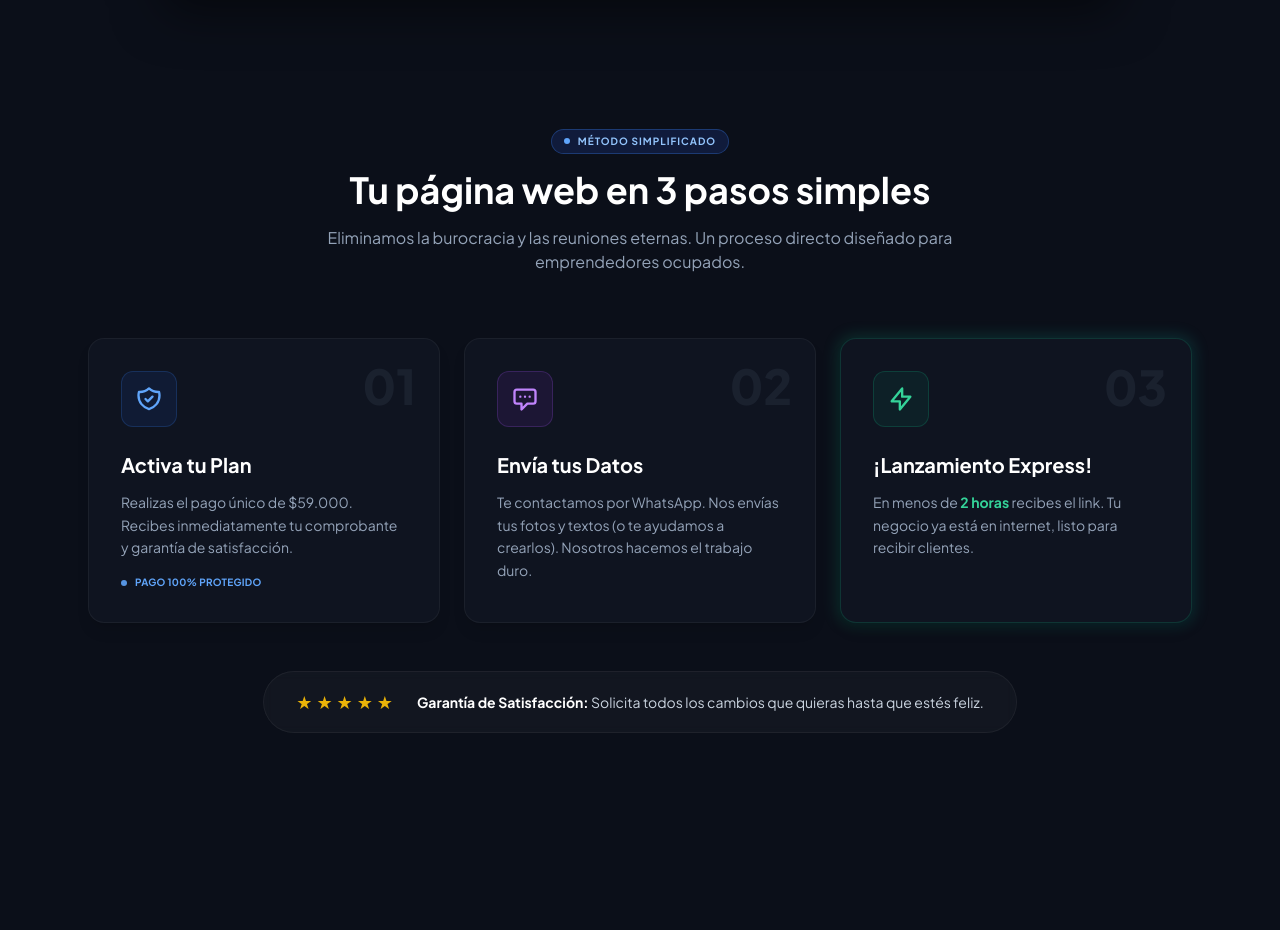
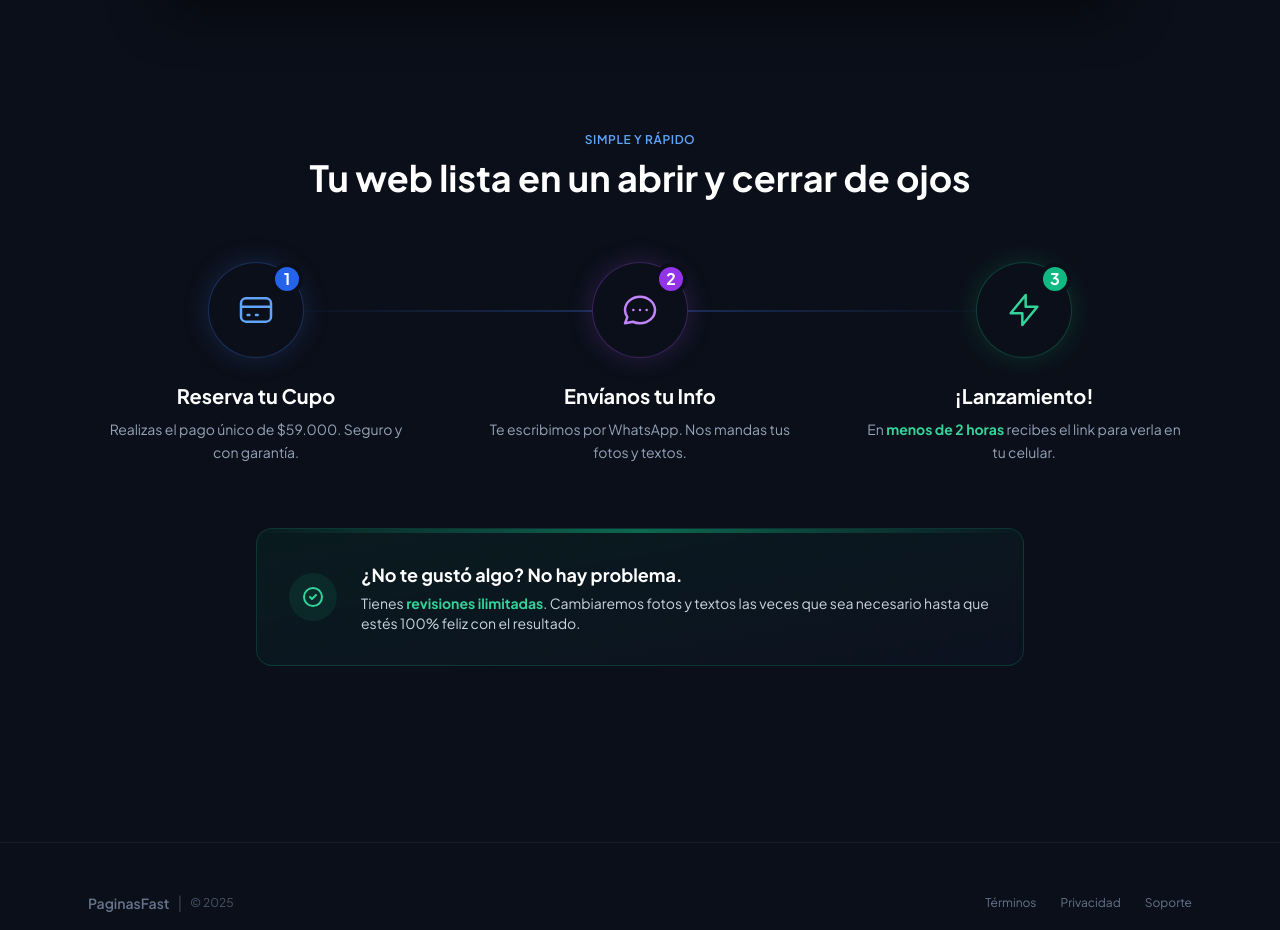
Before and after one commit to depsu/PaginasFast2025, a website: page public/ofertas/apoyo-emprendedor.html in a window 1280 px wide. Shown: the part 2886-3816 px from the top of the page. Drawn offline with nearby package versions, Linux system fonts and the light colour scheme; files that its build step writes are made by us from their sources.

Commit message:
mejoras 2

```diff
--- a/public/ofertas/apoyo-emprendedor.html
+++ b/public/ofertas/apoyo-emprendedor.html
@@ -600,99 +600,75 @@
 
 
 
-<section class="max-w-6xl mx-auto px-4 sm:px-6 mb-32 relative">
+<section class="max-w-6xl mx-auto px-4 sm:px-6 mb-24 relative">
 
             <div class="text-center mb-16">
-                <div class="inline-flex items-center gap-2 px-3 py-1 rounded-full bg-blue-900/30 border border-blue-500/30 mb-4">
-                    <span class="w-1.5 h-1.5 rounded-full bg-blue-400"></span>
-                    <span class="text-blue-300 text-[10px] font-bold uppercase tracking-widest">Método Simplificado</span>
-                </div>
-                <h2 class="text-3xl md:text-4xl font-bold text-white">Tu página web en 3 pasos simples</h2>
-                <p class="text-slate-400 mt-4 max-w-2xl mx-auto">Eliminamos la burocracia y las reuniones eternas. Un proceso directo diseñado para emprendedores ocupados.</p>
+                <span class="text-blue-400 font-semibold tracking-wider text-xs uppercase">Simple y Rápido</span>
+                <h2 class="text-3xl md:text-4xl font-bold text-white mt-2">Tu web lista en un abrir y cerrar de ojos</h2>
             </div>
 
-            <div class="grid md:grid-cols-3 gap-6 relative">
+            <div class="relative grid md:grid-cols-3 gap-8 md:gap-12">
 
-                <svg class="hidden md:block absolute top-1/2 left-[28%] w-12 h-12 text-slate-700 -translate-y-1/2 z-0" fill="none" viewBox="0 0 24 24" stroke="currentColor">
-                    <path stroke-linecap="round" stroke-linejoin="round" stroke-width="1" d="M17 8l4 4m0 0l-4 4m4-4H3" />
-                </svg>
-                <svg class="hidden md:block absolute top-1/2 right-[28%] w-12 h-12 text-slate-700 -translate-y-1/2 z-0" fill="none" viewBox="0 0 24 24" stroke="currentColor">
-                    <path stroke-linecap="round" stroke-linejoin="round" stroke-width="1" d="M17 8l4 4m0 0l-4 4m4-4H3" />
-                </svg>
+                <div class="hidden md:block absolute top-12 left-[16%] right-[16%] h-0.5 bg-gradient-to-r from-blue-500/0 via-blue-500/30 to-blue-500/0 z-0"></div>
 
-                <div class="relative group">
-                    <div class="h-full bg-[#0F1420] border border-white/5 rounded-2xl p-8 hover:border-blue-500/30 hover:bg-[#131926] transition-all duration-300 hover:-translate-y-1 shadow-lg hover:shadow-blue-900/20">
-                        <div class="absolute top-6 right-6 text-slate-600 font-black text-5xl opacity-20 group-hover:opacity-40 group-hover:text-blue-500 transition-all select-none">01</div>
-
-                        <div class="w-14 h-14 rounded-xl bg-blue-600/10 flex items-center justify-center mb-6 group-hover:scale-110 transition-transform duration-300 border border-blue-500/20">
-                            <svg xmlns="http://www.w3.org/2000/svg" class="h-7 w-7 text-blue-400" fill="none" viewBox="0 0 24 24" stroke="currentColor">
-                                <path stroke-linecap="round" stroke-linejoin="round" stroke-width="2" d="M9 12l2 2 4-4m5.618-4.016A11.955 11.955 0 0112 2.944a11.955 11.955 0 01-8.618 3.04A12.02 12.02 0 003 9c0 5.591 3.824 10.29 9 11.622 5.176-1.332 9-6.03 9-11.622 0-1.042-.133-2.052-.382-3.016z" />
+                <div class="relative z-10 flex flex-col items-center text-center group">
+                    <div class="relative w-24 h-24 rounded-full bg-[#0B0F19] border border-blue-500/30 flex items-center justify-center mb-6 shadow-[0_0_30px_-5px_rgba(59,130,246,0.3)] group-hover:scale-110 transition-transform duration-300">
+                        <span class="absolute top-0 right-0 w-8 h-8 bg-blue-600 rounded-full flex items-center justify-center text-white font-bold border-4 border-[#0B0F19]">1</span>
+                        <svg xmlns="http://www.w3.org/2000/svg" class="h-10 w-10 text-blue-400" fill="none" viewBox="0 0 24 24" stroke="currentColor">
+                            <path stroke-linecap="round" stroke-linejoin="round" stroke-width="1.5" d="M3 10h18M7 15h1m4 0h1m-7 4h12a3 3 0 003-3V8a3 3 0 00-3-3H6a3 3 0 00-3 3v8a3 3 0 003 3z" />
                         </svg>
                     </div>
-
-                        <h3 class="text-xl font-bold text-white mb-3">Activa tu Plan</h3>
-                        <p class="text-slate-400 text-sm leading-relaxed">
-                            Realizas el pago único de $59.000. Recibes inmediatamente tu comprobante y garantía de satisfacción.
+                    <h3 class="text-xl font-bold text-white mb-2">Reserva tu Cupo</h3>
+                    <p class="text-slate-400 text-sm leading-relaxed max-w-xs">
+                        Realizas el pago único de $59.000. Seguro y con garantía.
                     </p>
-
-                        <div class="mt-4 flex items-center gap-2 text-[10px] font-bold text-blue-400 uppercase tracking-wide">
-                            <span class="w-1.5 h-1.5 rounded-full bg-blue-400 animate-pulse"></span>
-                            Pago 100% Protegido
-                        </div>
-                    </div>
                 </div>
 
-                <div class="relative group">
-                    <div class="h-full bg-[#0F1420] border border-white/5 rounded-2xl p-8 hover:border-purple-500/30 hover:bg-[#131926] transition-all duration-300 hover:-translate-y-1 shadow-lg hover:shadow-purple-900/20">
-                        <div class="absolute top-6 right-6 text-slate-600 font-black text-5xl opacity-20 group-hover:opacity-40 group-hover:text-purple-500 transition-all select-none">02</div>
-
-                        <div class="w-14 h-14 rounded-xl bg-purple-600/10 flex items-center justify-center mb-6 group-hover:scale-110 transition-transform duration-300 border border-purple-500/20">
-                            <svg xmlns="http://www.w3.org/2000/svg" class="h-7 w-7 text-purple-400" fill="none" viewBox="0 0 24 24" stroke="currentColor">
-                                <path stroke-linecap="round" stroke-linejoin="round" stroke-width="2" d="M8 10h.01M12 10h.01M16 10h.01M9 16H5a2 2 0 01-2-2V6a2 2 0 012-2h14a2 2 0 012 2v8a2 2 0 01-2 2h-5l-5 5v-5z" />
+                <div class="relative z-10 flex flex-col items-center text-center group">
+                    <div class="relative w-24 h-24 rounded-full bg-[#0B0F19] border border-purple-500/30 flex items-center justify-center mb-6 shadow-[0_0_30px_-5px_rgba(168,85,247,0.3)] group-hover:scale-110 transition-transform duration-300">
+                        <span class="absolute top-0 right-0 w-8 h-8 bg-purple-600 rounded-full flex items-center justify-center text-white font-bold border-4 border-[#0B0F19]">2</span>
+                        <svg xmlns="http://www.w3.org/2000/svg" class="h-10 w-10 text-purple-400" fill="none" viewBox="0 0 24 24" stroke="currentColor">
+                            <path stroke-linecap="round" stroke-linejoin="round" stroke-width="1.5" d="M8 12h.01M12 12h.01M16 12h.01M21 12c0 4.418-4.03 8-9 8a9.863 9.863 0 01-4.255-.949L3 20l1.395-3.72C3.512 15.042 3 13.574 3 12c0-4.418 4.03-8 9-8s9 3.582 9 8z" />
                         </svg>
                     </div>
-
-                        <h3 class="text-xl font-bold text-white mb-3">Envía tus Datos</h3>
-                        <p class="text-slate-400 text-sm leading-relaxed">
-                            Te contactamos por WhatsApp. Nos envías tus fotos y textos (o te ayudamos a crearlos). Nosotros hacemos el trabajo duro.
+                    <h3 class="text-xl font-bold text-white mb-2">Envíanos tu Info</h3>
+                    <p class="text-slate-400 text-sm leading-relaxed max-w-xs">
+                        Te escribimos por WhatsApp. Nos mandas tus fotos y textos.
                     </p>
                 </div>
-                </div>
 
-                <div class="relative group">
-                    <div class="absolute -inset-0.5 bg-gradient-to-r from-emerald-500 to-teal-500 rounded-2xl opacity-20 blur transition duration-200 group-hover:opacity-40"></div>
-
-                    <div class="relative h-full bg-[#0F1420] border border-emerald-500/20 rounded-2xl p-8 hover:bg-[#131926] transition-all duration-300 hover:-translate-y-1 shadow-lg">
-                        <div class="absolute top-6 right-6 text-slate-600 font-black text-5xl opacity-20 group-hover:opacity-40 group-hover:text-emerald-500 transition-all select-none">03</div>
-
-                        <div class="w-14 h-14 rounded-xl bg-emerald-600/10 flex items-center justify-center mb-6 group-hover:scale-110 transition-transform duration-300 border border-emerald-500/20">
-                            <svg xmlns="http://www.w3.org/2000/svg" class="h-7 w-7 text-emerald-400" fill="none" viewBox="0 0 24 24" stroke="currentColor">
-                                <path stroke-linecap="round" stroke-linejoin="round" stroke-width="2" d="M13 10V3L4 14h7v7l9-11h-7z" />
+                <div class="relative z-10 flex flex-col items-center text-center group">
+                    <div class="relative w-24 h-24 rounded-full bg-[#0B0F19] border border-emerald-500/30 flex items-center justify-center mb-6 shadow-[0_0_30px_-5px_rgba(16,185,129,0.3)] group-hover:scale-110 transition-transform duration-300">
+                        <span class="absolute top-0 right-0 w-8 h-8 bg-emerald-500 rounded-full flex items-center justify-center text-white font-bold border-4 border-[#0B0F19]">3</span>
+                        <svg xmlns="http://www.w3.org/2000/svg" class="h-10 w-10 text-emerald-400" fill="none" viewBox="0 0 24 24" stroke="currentColor">
+                            <path stroke-linecap="round" stroke-linejoin="round" stroke-width="1.5" d="M13 10V3L4 14h7v7l9-11h-7z" />
                         </svg>
                     </div>
-
-                        <h3 class="text-xl font-bold text-white mb-3">¡Lanzamiento Express!</h3>
-                        <p class="text-slate-400 text-sm leading-relaxed">
-                            En menos de <span class="text-emerald-400 font-bold">2 horas</span> recibes el link. Tu negocio ya está en internet, listo para recibir clientes.
+                    <h3 class="text-xl font-bold text-white mb-2">¡Lanzamiento!</h3>
+                    <p class="text-slate-400 text-sm leading-relaxed max-w-xs">
+                        En <span class="text-emerald-400 font-bold">menos de 2 horas</span> recibes el link para verla en tu celular.
                     </p>
-                    </div>
                 </div>
 
             </div>
 
-            <div class="mt-12 flex justify-center">
-                <div class="inline-flex flex-col md:flex-row items-center gap-3 md:gap-6 bg-white/[0.03] border border-white/5 rounded-full px-8 py-4 backdrop-blur-sm">
-                    <div class="flex items-center gap-1">
-                        <span class="text-yellow-500 text-lg">★</span>
-                        <span class="text-yellow-500 text-lg">★</span>
-                        <span class="text-yellow-500 text-lg">★</span>
-                        <span class="text-yellow-500 text-lg">★</span>
-                        <span class="text-yellow-500 text-lg">★</span>
+            <div class="mt-16 mx-auto max-w-3xl">
+                <div class="relative overflow-hidden rounded-2xl bg-gradient-to-br from-emerald-900/20 to-slate-900/40 border border-emerald-500/20 p-6 md:p-8 text-center">
+                    <div class="absolute top-0 left-0 w-full h-1 bg-gradient-to-r from-transparent via-emerald-500 to-transparent opacity-50"></div>
+
+                    <div class="relative z-10 flex flex-col md:flex-row items-center justify-center gap-4 md:gap-6">
+                        <div class="flex-shrink-0 w-12 h-12 rounded-full bg-emerald-500/10 flex items-center justify-center">
+                            <svg xmlns="http://www.w3.org/2000/svg" class="h-6 w-6 text-emerald-400" fill="none" viewBox="0 0 24 24" stroke="currentColor">
+                                <path stroke-linecap="round" stroke-linejoin="round" stroke-width="2" d="M9 12l2 2 4-4m6 2a9 9 0 11-18 0 9 9 0 0118 0z" />
+                            </svg>
                         </div>
-                    <p class="text-sm text-slate-300 text-center md:text-left">
-                        <strong class="text-white">Garantía de Satisfacción:</strong>
-                        Solicita todos los cambios que quieras hasta que estés feliz.
+                        <div class="text-left">
+                            <h4 class="text-lg font-bold text-white">¿No te gustó algo? No hay problema.</h4>
+                            <p class="text-slate-300 text-sm mt-1">
+                                Tienes <span class="text-emerald-400 font-bold">revisiones ilimitadas</span>. Cambiaremos fotos y textos las veces que sea necesario hasta que estés 100% feliz con el resultado.
                             </p>
+                        </div>
+                    </div>
                 </div>
             </div>
 
```
Lines whose indentation alone changed are shown as unchanged.
